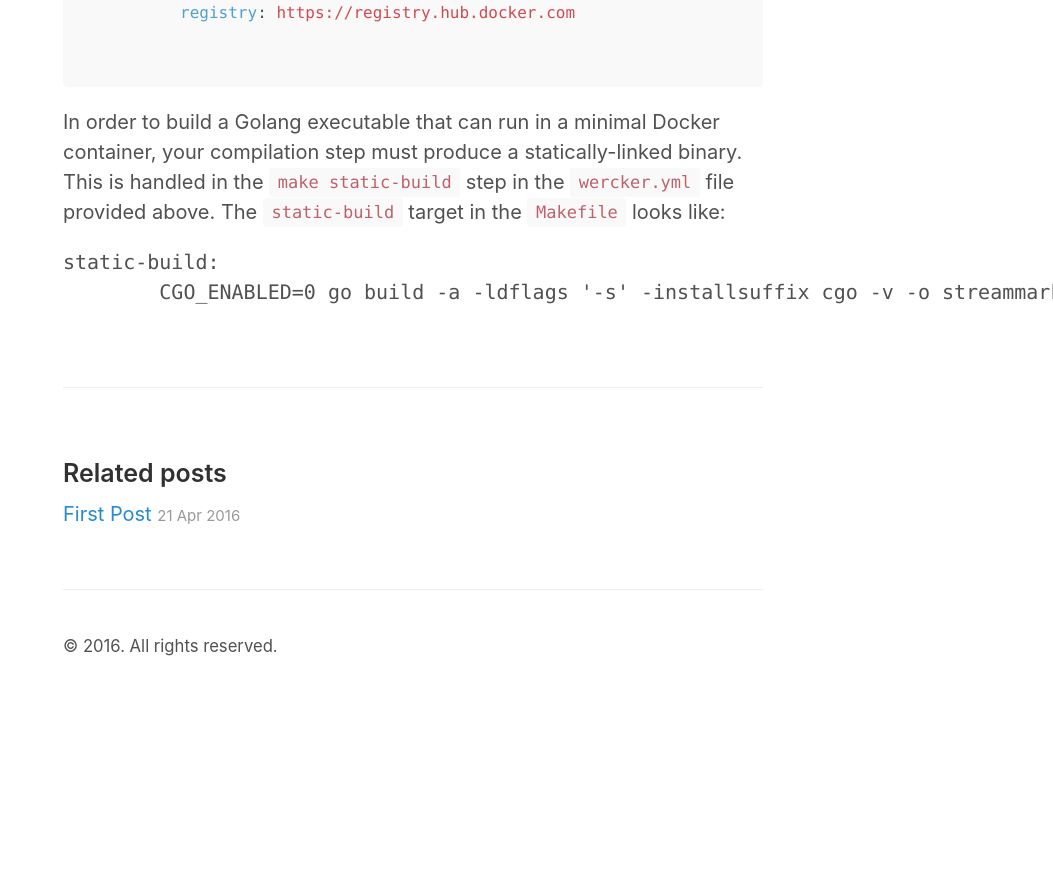
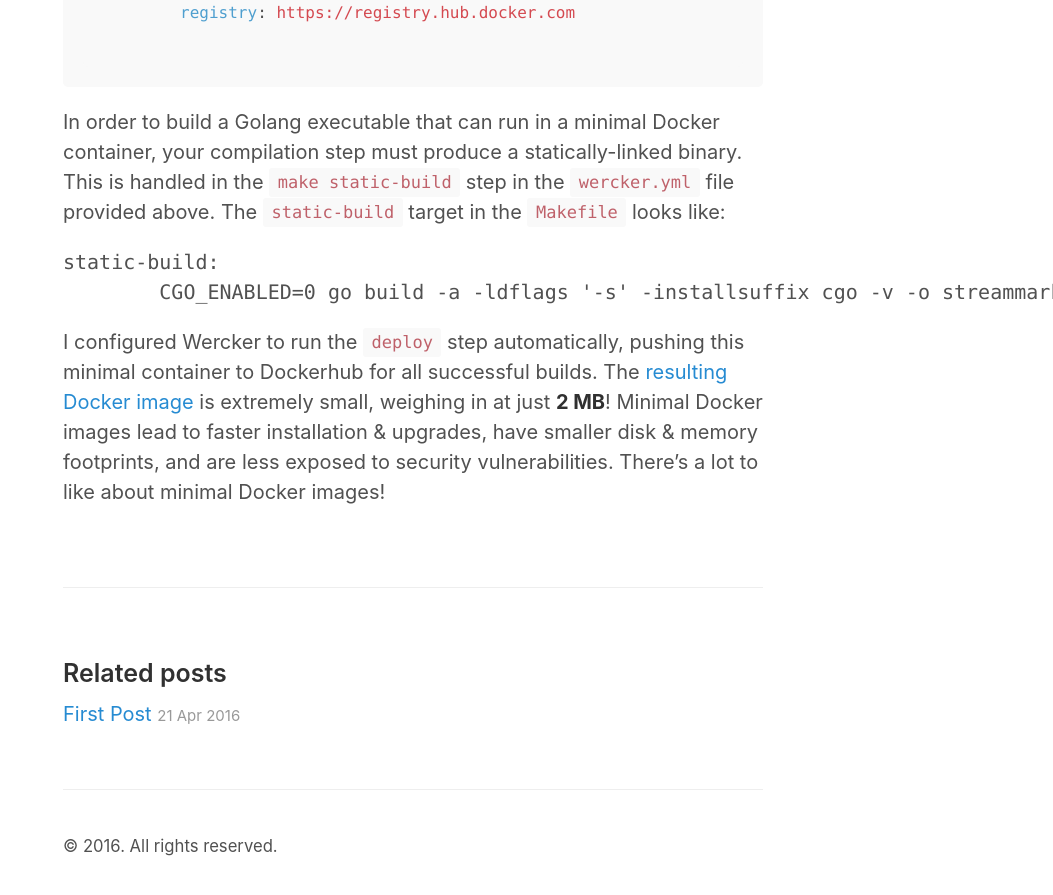
Before and after one commit to skidder/skidder.github.io, a Jekyll site: the page built from _posts/2016-05-17-wercker-docker.md, in a window 1280 px wide and 900 px high, scrolled down 2433 px. Shown: the top 895 px of the window, without its empty margins (227-1280 px from the left). Built offline with Jekyll 4.4.1, drawn with Linux system fonts in a browser that asks for light colours; before the commit the page ends 3133 px from its top, so only the background shows below that.

Commit message:
Update 2016-05-17-wercker-docker.md

````diff
--- a/_posts/2016-05-17-wercker-docker.md
+++ b/_posts/2016-05-17-wercker-docker.md
@@ -68,3 +68,5 @@ In order to build a Golang executable that can run in a minimal Docker container
 static-build:
 	CGO_ENABLED=0 go build -a -ldflags '-s' -installsuffix cgo -v -o streammarker-collector
 ```
+
+I configured Wercker to run the `deploy` step automatically, pushing this minimal container to Dockerhub for all successful builds. The [resulting Docker image](https://hub.docker.com/r/skidder/streammarker-collector/tags/) is extremely small, weighing in at just **2 MB**!  Minimal Docker images lead to faster installation & upgrades, have smaller disk & memory footprints, and are less exposed to security vulnerabilities. There's a lot to like about minimal Docker images!
````
